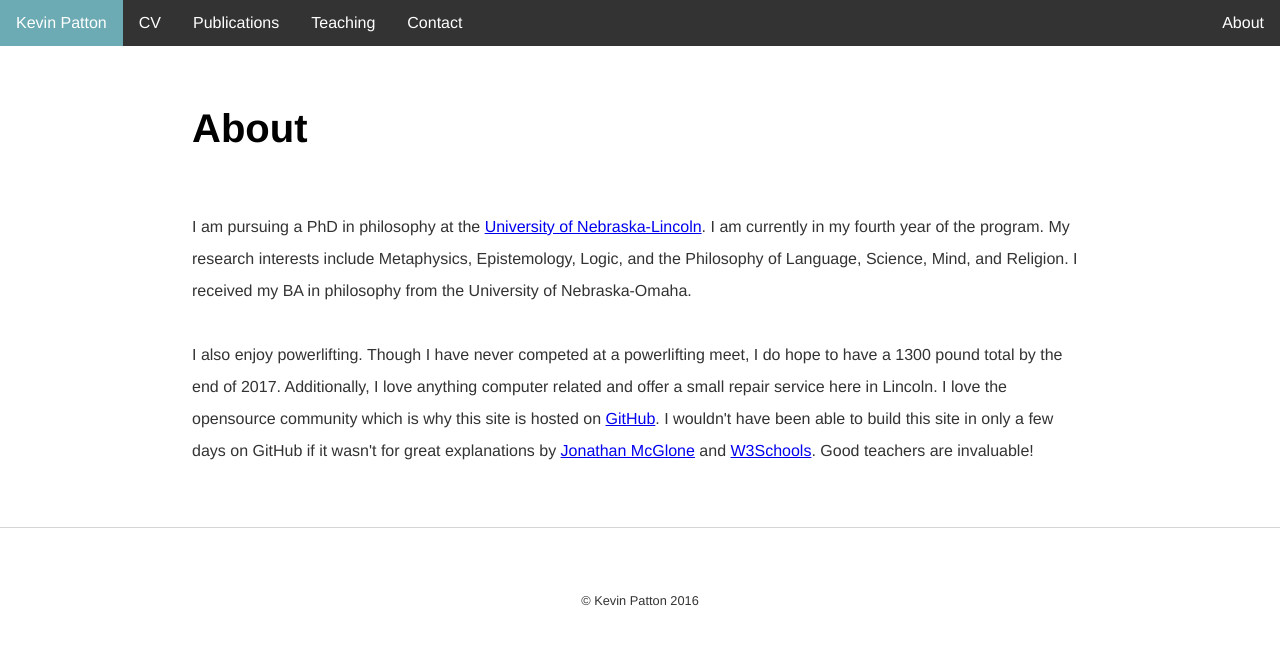
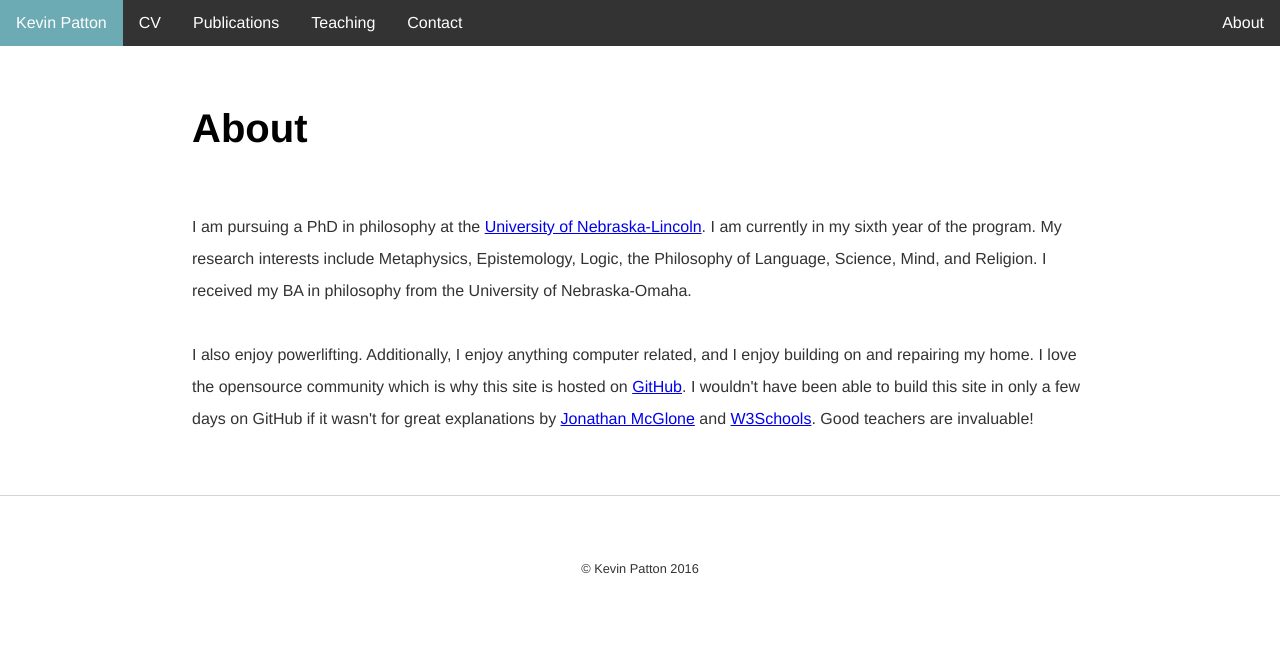
Before and after one commit to kevinjpatton/kevinjpatton.github.io, a Jekyll site: the page built from about/index.html, in a window 1280 px wide. Shown: the top 645 px of the page. Built offline with Jekyll 4.4.1, drawn with Linux system fonts in a browser that asks for light colours; Markdown is read by kramdown in place of the engine named in the settings.

Commit message:
Update index.html

```diff
--- a/about/index.html
+++ b/about/index.html
@@ -3,4 +3,4 @@
 title: About - Kevin Patton
 ---
 <h1>About</h1>
-<p>I am pursuing a PhD in philosophy at the <a href="http://www.unl.edu/philosophy/graduate-students#patton" target="_blank">University of Nebraska-Lincoln</a>.  I am currently in my fourth year of the program.  My research interests include Metaphysics, Epistemology, Logic, and the Philosophy of Language, Science, Mind, and Religion.  I received my BA in philosophy from the University of Nebraska-Omaha.  <br><br>I also enjoy powerlifting.  Though I have never competed at a powerlifting meet, I do hope to have a 1300 pound total by the end of 2017.  Additionally, I love anything computer related and offer a small repair service here in Lincoln.  I love the opensource community which is why this site is hosted on <a href="https://github.com" target="_blank">GitHub</a>.  I wouldn't have been able to build this site in only a few days on GitHub if it wasn't for great explanations by <a href="https://github.com/jmcglone" target="_blank">Jonathan McGlone</a> and <a href="http://www.w3schools.com/" target="_blank">W3Schools</a>.  Good teachers are invaluable!</p>
+<p>I am pursuing a PhD in philosophy at the <a href="http://www.unl.edu/philosophy/graduate-students#patton" target="_blank">University of Nebraska-Lincoln</a>.  I am currently in my sixth year of the program.  My research interests include Metaphysics, Epistemology, Logic, the Philosophy of Language, Science, Mind, and Religion.  I received my BA in philosophy from the University of Nebraska-Omaha.  <br><br>I also enjoy powerlifting.  Additionally, I enjoy anything computer related, and I enjoy building on and repairing my home.  I love the opensource community which is why this site is hosted on <a href="https://github.com" target="_blank">GitHub</a>.  I wouldn't have been able to build this site in only a few days on GitHub if it wasn't for great explanations by <a href="https://github.com/jmcglone" target="_blank">Jonathan McGlone</a> and <a href="http://www.w3schools.com/" target="_blank">W3Schools</a>.  Good teachers are invaluable!</p>
```
